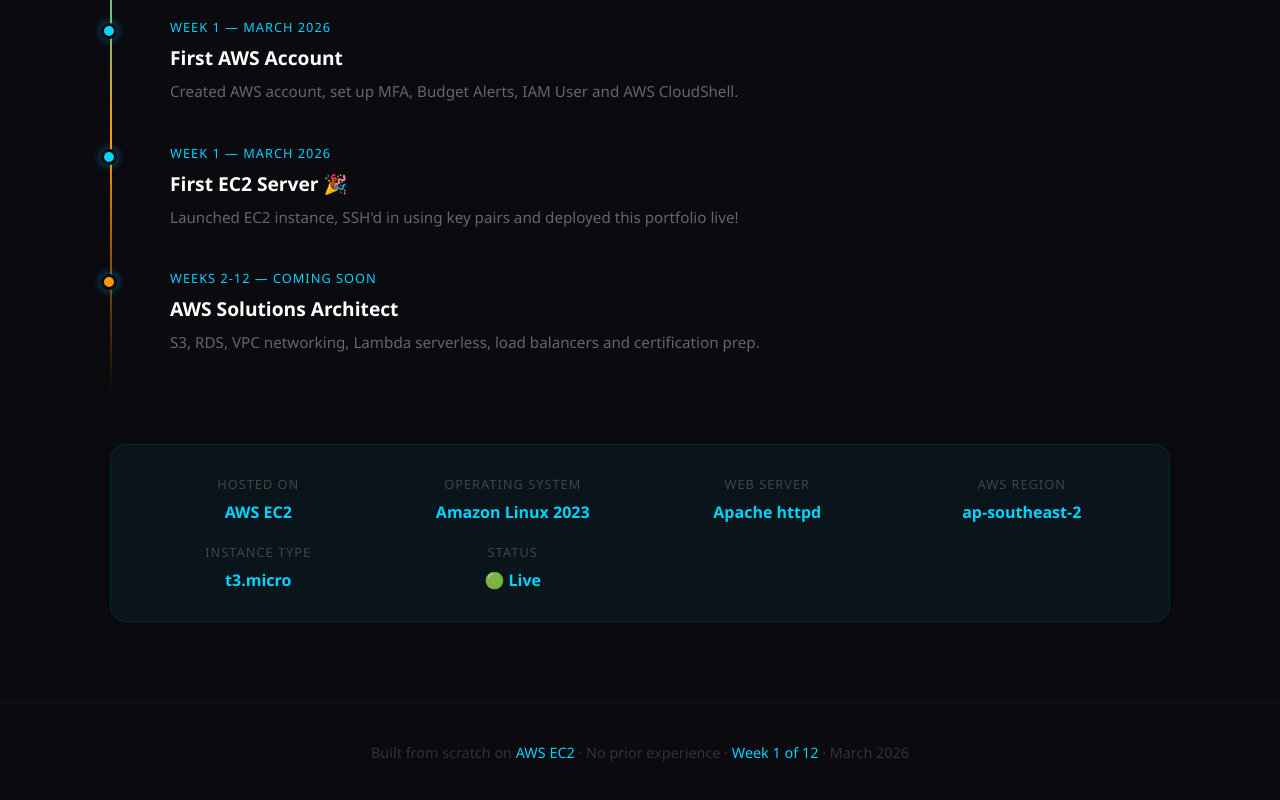
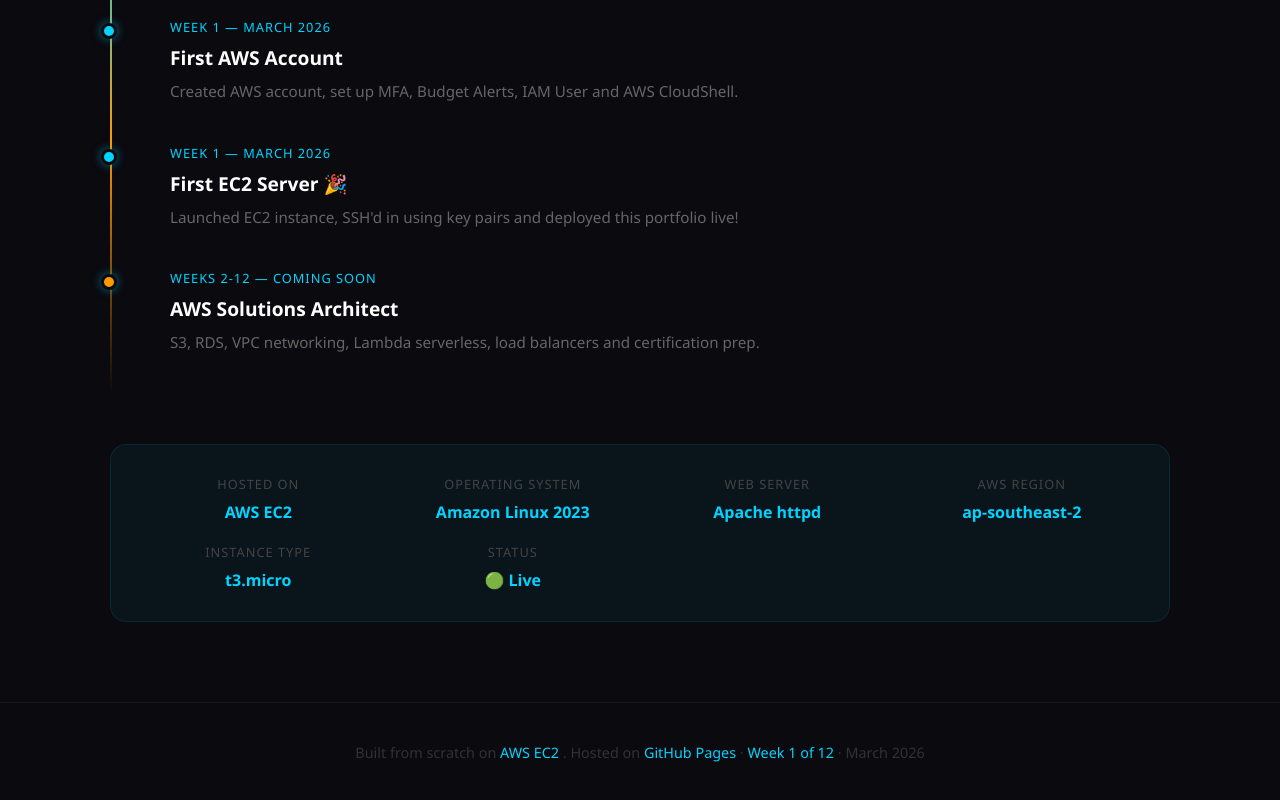
Before and after one commit to Parameswar916/aws-portfolio, a plain HTML site: page index.html in a window 1280 px wide. Shown: the part 2166-2966 px from the top of the page. Drawn offline with Linux system fonts and the light colour scheme.

Commit message:
Update hosting info

```diff
--- a/index.html
+++ b/index.html
@@ -96,6 +96,6 @@
 <div class="si"><div class="l">Status</div><div class="v">🟢 Live</div></div>
 </div>
 </div>
-<footer><p>Built from scratch on <span>AWS EC2</span> · No prior experience · <span>Week 1 of 12</span> · March 2026</p></footer>
+<footer><p>Built from scratch on <span>AWS EC2</span> . Hosted on <span>GitHub Pages</span> · <span>Week 1 of 12</span> · March 2026</p></footer>
 </body>
 </html>
```
